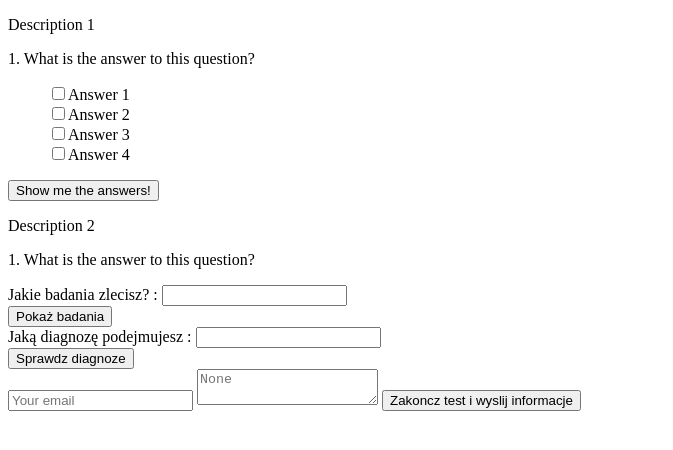
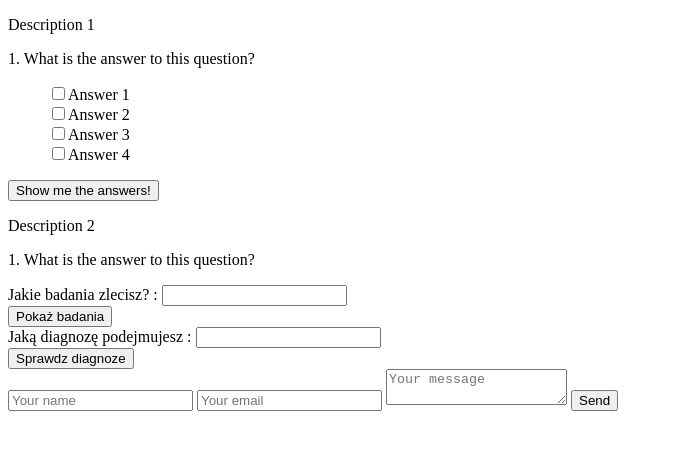
Before and after one commit to Zuchens/Zuchens.github.io, a plain HTML site: page index.html in a window 1280 px wide. Shown: the whole page, without its empty margins (0-673 px from the left). Drawn offline with nearby package versions, Linux system fonts and the light colour scheme.

Commit message:
formtesting

```diff
--- a/index.html
+++ b/index.html
@@ -56,12 +56,13 @@
     <p>Poprawną diagnozą jest rak</p>
 </div>
 
-<form method="POST" action="http://formspree.io/zuchens@interia.pl">
-    <input type="email" name="email" placeholder="Your email">
-    <textarea id="message" name="message" placeholder="None"></textarea>
-    <button type="submit">Zakoncz test i wyslij informacje</button>
+<form id="contactform" method="POST">
+    <input type="text" placeholder="Your name">
+    <input type="email" placeholder="Your email">
+    <textarea placeholder="Your message"></textarea>
+    <input type="submit" value="Send">
 </form>
-
+<form id="contactform" action="//formspree.io/zuchens@inteia.pl" method="POST">
 <script>
     var val = ""
     $(document).ready(function()
```
